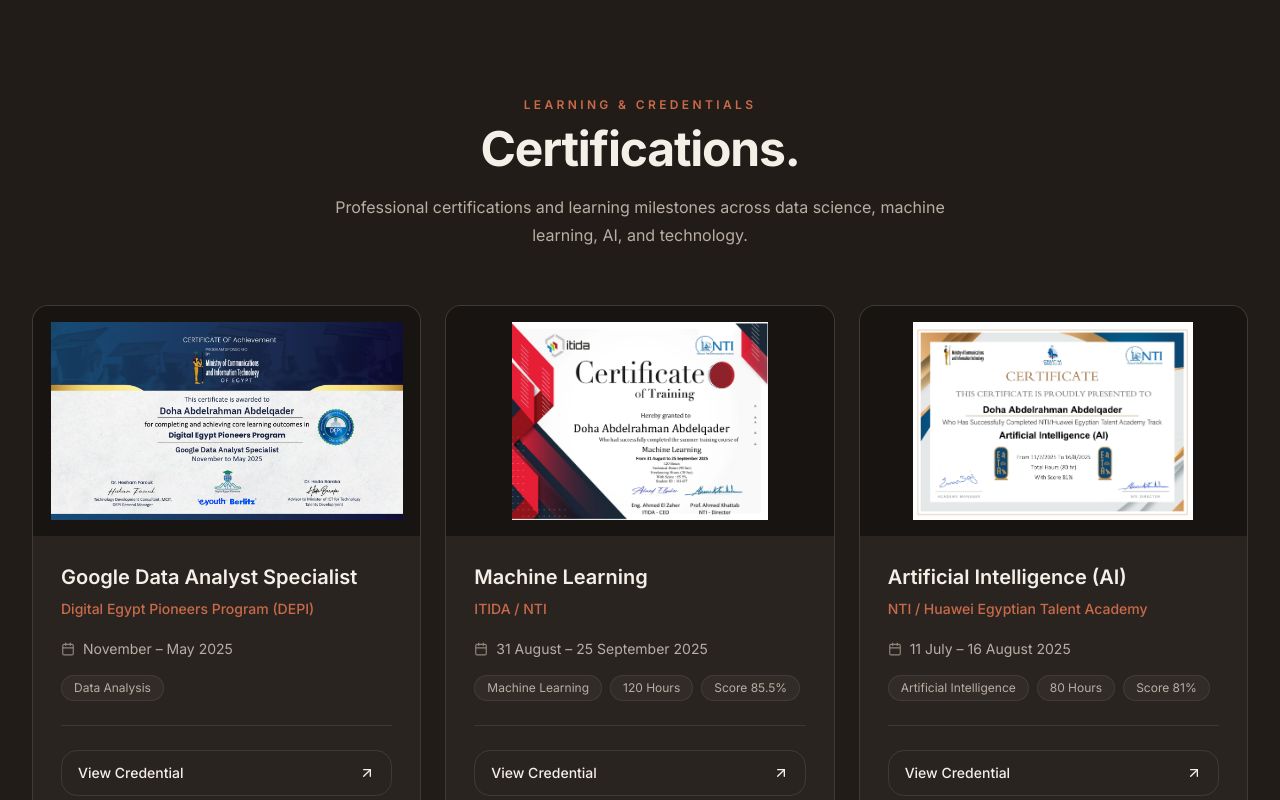
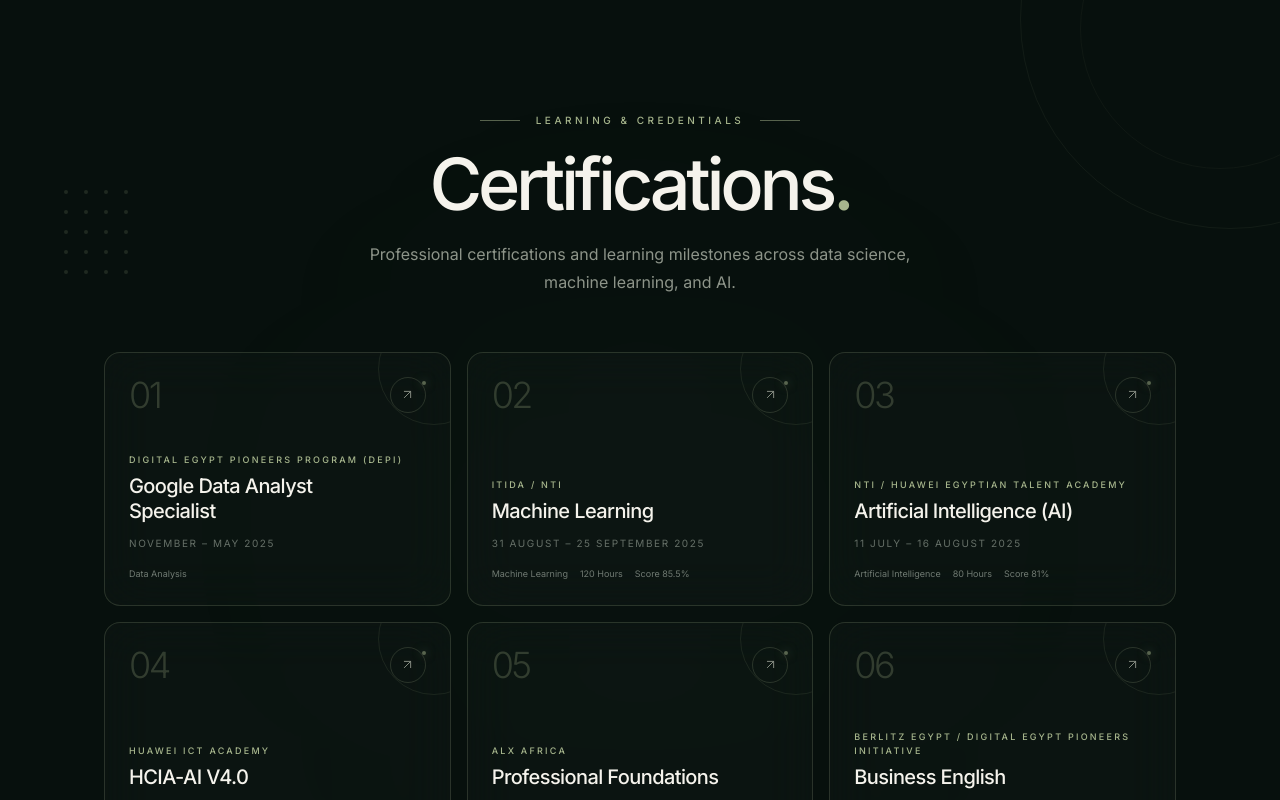
Before and after one commit to DohaAbdelrahman/Doha, a Next.js app: page / in a window 1280 px wide. Shown: the part 7860-8660 px from the top of the page. Built offline with nearby package versions, Linux system fonts and the light colour scheme.

Commit message:
updat certifacate

```diff
--- a/src/sections/CertificationsSection.tsx
+++ b/src/sections/CertificationsSection.tsx
@@ -1,115 +1,338 @@
 "use client";
 
 import { motion } from "framer-motion";
-import { ArrowUpRight, Calendar } from "lucide-react";
+import { ArrowUpRight } from "lucide-react";
 
 import ScrollReveal from "@/components/portfolio/ScrollReveal";
 import { certifications } from "@/data/portfolio";
+
+const colors = {
+  background: "#07100D",
+  cream: "#F5F3EC",
+  olive: "#A7B68D",
+  muted: "#8D9489",
+  border: "rgba(167, 182, 141, 0.20)",
+};
 
 export default function CertificationsSection() {
   return (
     <section
       id="certifications"
-      className="bg-[#211C18] py-24 sm:py-32"
+      className="
+        relative
+        overflow-hidden
+        bg-[#07100D]
+        py-28
+        sm:py-36
+      "
     >
-      <div className="mx-auto max-w-7xl px-6 sm:px-8">
+      {/* =====================================================
+          BACKGROUND
+      ===================================================== */}
 
-        {/* Header */}
+      <div className="pointer-events-none absolute inset-0">
+        {/* Large orbital circles */}
+
+        <div
+          className="
+            absolute
+            -right-40
+            -top-40
+            h-[420px]
+            w-[420px]
+            rounded-full
+            border
+            border-[#A7B68D]/[0.07]
+          "
+        />
+
+        <div
+          className="
+            absolute
+            -right-20
+            -top-20
+            h-[280px]
+            w-[280px]
+            rounded-full
+            border
+            border-[#A7B68D]/[0.05]
+          "
+        />
+
+        {/* Bottom orbit */}
+
+        <div
+          className="
+            absolute
+            -bottom-52
+            -left-40
+            h-[440px]
+            w-[440px]
+            rounded-full
+            border
+            border-[#A7B68D]/[0.06]
+          "
+        />
+
+        {/* Soft glow */}
+
+        <div
+          className="
+            absolute
+            left-1/2
+            top-1/2
+            h-[500px]
+            w-[500px]
+            -translate-x-1/2
+            -translate-y-1/2
+            rounded-full
+            bg-[#A7B68D]/[0.018]
+            blur-[140px]
+          "
+        />
+
+        {/* Dot pattern */}
+
+        <div
+          className="
+            absolute
+            left-[5%]
+            top-[20%]
+            grid
+            grid-cols-4
+            gap-4
+            opacity-30
+          "
+        >
+          {Array.from({ length: 20 }).map((_, index) => (
+            <span
+              key={index}
+              className="
+                h-1
+                w-1
+                rounded-full
+                bg-[#A7B68D]/50
+              "
+            />
+          ))}
+        </div>
+      </div>
+
+      {/* =====================================================
+          CONTENT
+      ===================================================== */}
+
+      <div
+        className="
+          relative
+          z-10
+          mx-auto
+          max-w-6xl
+          px-6
+          sm:px-10
+        "
+      >
+        {/* =================================================
+            HEADER
+        ================================================= */}
+
         <ScrollReveal className="mb-14 text-center">
-          <p className="mb-3 text-xs font-semibold uppercase tracking-[0.28em] text-[#C96A4A]">
-            Learning & Credentials
-          </p>
+          <div
+            className="
+              mb-5
+              flex
+              items-center
+              justify-center
+              gap-4
+            "
+          >
+            <span
+              className="
+                h-px
+                w-10
+                bg-[#A7B68D]/50
+              "
+            />
 
-          <h2 className="text-4xl font-bold tracking-tight text-[#F4EFE7] sm:text-5xl">
-            Certifications.
+            <p
+              className="
+                text-[10px]
+                font-medium
+                uppercase
+                tracking-[0.35em]
+                text-[#A7B68D]
+              "
+            >
+              Learning & Credentials
+            </p>
+
+            <span
+              className="
+                h-px
+                w-10
+                bg-[#A7B68D]/50
+              "
+            />
+          </div>
+
+          <h2
+            className="
+              text-5xl
+              font-medium
+              tracking-[-0.06em]
+              text-[#F5F3EC]
+              sm:text-6xl
+              md:text-7xl
+            "
+          >
+            Certifications
+            <span className="text-[#A7B68D]">
+              .
+            </span>
           </h2>
 
-          <p className="mx-auto mt-5 max-w-2xl text-sm leading-7 text-[#B8AEA4] sm:text-base">
-            Professional certifications and learning milestones across
-            data science, machine learning, AI, and technology.
+          <p
+            className="
+              mx-auto
+              mt-5
+              max-w-xl
+              text-sm
+              leading-7
+              text-[#8D9489]
+              sm:text-base
+            "
+          >
+            Professional certifications and learning
+            milestones across data science,
+            machine learning, and AI.
           </p>
         </ScrollReveal>
 
-        {/* Certification Grid */}
-        <div className="grid grid-cols-1 gap-6 md:grid-cols-2 xl:grid-cols-3">
+        {/* =================================================
+            CERTIFICATION GRID
+        ================================================= */}
+
+        <div
+          className="
+            grid
+            grid-cols-1
+            gap-4
+            sm:grid-cols-2
+            lg:grid-cols-3
+          "
+        >
           {certifications.map((cert, index) => (
             <motion.article
               key={`${cert.title}-${index}`}
-              initial={{ opacity: 0, y: 25 }}
-              whileInView={{ opacity: 1, y: 0 }}
-              viewport={{ once: true, margin: "-70px" }}
+              initial={{
+                opacity: 0,
+                y: 20,
+              }}
+              whileInView={{
+                opacity: 1,
+                y: 0,
+              }}
+              viewport={{
+                once: true,
+                margin: "-60px",
+              }}
               transition={{
-                duration: 0.45,
-                delay: index * 0.05,
+                duration: 0.5,
+                delay: index * 0.06,
               }}
               className="
                 group
+                relative
                 flex
-                min-h-[500px]
+                min-h-[250px]
                 flex-col
                 overflow-hidden
                 rounded-2xl
                 border
-                border-white/[0.10]
-                bg-[#2A2420]
+                border-[#A7B68D]/20
+                bg-white/[0.018]
+                p-6
+                backdrop-blur-xl
                 transition-all
-                duration-300
-                hover:-translate-y-2
-                hover:border-[#C96A4A]/40
-                hover:shadow-2xl
+                duration-500
+                hover:-translate-y-1
+                hover:border-[#A7B68D]/55
+                hover:bg-[#A7B68D]/[0.035]
+                hover:shadow-[0_20px_60px_rgba(0,0,0,0.25)]
               "
             >
-              {/* ================= IMAGE ================= */}
+              {/* =================================================
+                  CARD DECORATION
+              ================================================= */}
 
-              <a
-                href={cert.credentialUrl}
-                target="_blank"
-                rel="noopener noreferrer"
+              <div
+                className="
+                  pointer-events-none
+                  absolute
+                  -right-10
+                  -top-10
+                  h-28
+                  w-28
+                  rounded-full
+                  border
+                  border-[#A7B68D]/10
+                  transition-transform
+                  duration-700
+                  group-hover:scale-125
+                "
+              />
+
+              <div
+                className="
+                  pointer-events-none
+                  absolute
+                  right-6
+                  top-7
+                  h-1
+                  w-1
+                  rounded-full
+                  bg-[#A7B68D]/50
+                  shadow-[0_0_10px_rgba(167,182,141,0.5)]
+                "
+              />
+
+              {/* =================================================
+                  TOP ROW
+              ================================================= */}
+
+              <div
                 className="
                   relative
-                  block
-                  h-[230px]
-                  overflow-hidden
-                  bg-[#181411]
+                  flex
+                  items-start
+                  justify-between
                 "
               >
-                <img
-                  src={cert.image}
-                  alt={`${cert.title} certificate`}
+                {/* Number */}
+
+                <span
                   className="
-                    h-full
-                    w-full
-                    object-contain
-                    p-4
-                    transition-transform
-                    duration-500
-                    group-hover:scale-[1.03]
+                    text-4xl
+                    font-light
+                    leading-none
+                    tracking-[-0.07em]
+                    text-[#A7B68D]/25
+                    transition-colors
+                    duration-300
+                    group-hover:text-[#A7B68D]/60
                   "
-                />
+                >
+                  {String(index + 1).padStart(2, "0")}
+                </span>
 
-                {/* Image overlay */}
-                <div
+                {/* Credential */}
+
+                <a
+                  href={cert.credentialUrl}
+                  target="_blank"
+                  rel="noopener noreferrer"
+                  aria-label={`View ${cert.title} credential`}
                   className="
-                    pointer-events-none
-                    absolute
-                    inset-0
-                    bg-gradient-to-t
-                    from-[#2A2420]/50
-                    via-transparent
-                    to-transparent
-                    opacity-0
-                    transition-opacity
-                    duration-300
-                    group-hover:opacity-100
-                  "
-                />
-
-                {/* View image */}
-                <div
-                  className="
-                    absolute
-                    right-4
-                    top-4
                     flex
                     h-9
                     w-9
@@ -117,57 +340,92 @@
                     justify-center
                     rounded-full
                     border
-                    border-white/10
-                    bg-[#211C18]/80
-                    text-[#F4EFE7]
-                    opacity-0
-                    backdrop-blur-sm
+                    border-[#A7B68D]/20
+                    text-[#8D9489]
                     transition-all
                     duration-300
-                    group-hover:opacity-100
+                    hover:border-[#A7B68D]/70
+                    hover:bg-[#A7B68D]/[0.07]
+                    hover:text-[#A7B68D]
                   "
                 >
-                  <ArrowUpRight size={16} />
-                </div>
-              </a>
+                  <ArrowUpRight
+                    size={15}
+                    strokeWidth={1.5}
+                  />
+                </a>
+              </div>
 
-              {/* ================= CONTENT ================= */}
+              {/* =================================================
+                  CONTENT
+              ================================================= */}
 
-              <div className="flex flex-1 flex-col p-6 sm:p-7">
+              <div className="relative mt-auto pt-10">
+                {/* Organization */}
+
+                <p
+                  className="
+                    mb-2
+                    text-[9px]
+                    font-medium
+                    uppercase
+                    tracking-[0.25em]
+                    text-[#A7B68D]
+                  "
+                >
+                  {cert.organization}
+                </p>
 
                 {/* Title */}
-                <div>
-                  <h3 className="text-xl font-semibold leading-snug text-[#F4EFE7]">
-                    {cert.title}
-                  </h3>
 
-                  <p className="mt-2 text-sm font-medium text-[#C96A4A]">
-                    {cert.organization}
-                  </p>
-                </div>
+                <h3
+                  className="
+                    max-w-[90%]
+                    text-xl
+                    font-medium
+                    leading-tight
+                    tracking-[-0.03em]
+                    text-[#F5F3EC]
+                    transition-colors
+                    duration-300
+                    group-hover:text-[#A7B68D]
+                  "
+                >
+                  {cert.title}
+                </h3>
 
                 {/* Date */}
-                <div className="mt-5 flex items-center gap-2 text-sm text-[#B8AEA4]">
-                  <Calendar size={14} className="text-[#8E847B]" />
 
-                  <span>{cert.date}</span>
-                </div>
+                <p
+                  className="
+                    mt-3
+                    text-[10px]
+                    uppercase
+                    tracking-[0.16em]
+                    text-[#667068]
+                  "
+                >
+                  {cert.date}
+                </p>
 
-                {/* Skills / Details */}
+                {/* Skills */}
+
                 {cert.skills?.length > 0 && (
-                  <div className="mt-4 flex flex-wrap gap-2">
+                  <div
+                    className="
+                      mt-4
+                      flex
+                      flex-wrap
+                      gap-x-3
+                      gap-y-1.5
+                    "
+                  >
                     {cert.skills.map((skill) => (
                       <span
                         key={skill}
                         className="
-                          rounded-full
-                          border
-                          border-white/[0.08]
-                          bg-white/[0.04]
-                          px-3
-                          py-1
-                          text-xs
-                          text-[#B8AEA4]
+                          text-[9px]
+                          text-[#707A72]
                         "
                       >
                         {skill}
@@ -175,52 +433,74 @@
                     ))}
                   </div>
                 )}
+              </div>
 
-                {/* Spacer */}
-                <div className="flex-1" />
+              {/* =================================================
+                  BOTTOM LINE
+              ================================================= */}
 
-                {/* Divider */}
-                <div className="my-6 h-px bg-white/[0.09]" />
-
-                {/* Credential Button */}
-                <a
-                  href={cert.credentialUrl}
-                  target="_blank"
-                  rel="noopener noreferrer"
-                  className="
-                    inline-flex
-                    items-center
-                    justify-between
-                    rounded-xl
-                    border
-                    border-white/[0.10]
-                    px-4
-                    py-3
-                    text-sm
-                    font-medium
-                    text-[#F4EFE7]
-                    transition-all
-                    duration-200
-                    hover:border-[#C96A4A]/50
-                    hover:bg-[#C96A4A]/10
-                  "
-                >
-                  <span>View Credential</span>
-
-                  <ArrowUpRight
-                    size={16}
-                    className="
-                      transition-transform
-                      duration-200
-                      group-hover:-translate-y-0.5
-                      group-hover:translate-x-0.5
-                    "
-                  />
-                </a>
-              </div>
+              <span
+                className="
+                  absolute
+                  bottom-0
+                  left-1/2
+                  h-px
+                  w-0
+                  -translate-x-1/2
+                  bg-[#A7B68D]
+                  shadow-[0_0_12px_rgba(167,182,141,0.6)]
+                  transition-all
+                  duration-500
+                  group-hover:w-2/3
+                "
+              />
             </motion.article>
           ))}
         </div>
+
+        {/* =================================================
+            BOTTOM DECORATION
+        ================================================= */}
+
+        <ScrollReveal
+          direction="up"
+          delay={0.25}
+          className="mt-14"
+        >
+          <div
+            className="
+              flex
+              items-center
+              justify-center
+              gap-4
+            "
+          >
+            <span
+              className="
+                h-px
+                w-16
+                bg-[#A7B68D]/15
+              "
+            />
+
+            <span
+              className="
+                h-1.5
+                w-1.5
+                rounded-full
+                bg-[#A7B68D]/60
+              "
+            />
+
+            <span
+              className="
+                h-px
+                w-16
+                bg-[#A7B68D]/15
+              "
+            />
+          </div>
+        </ScrollReveal>
       </div>
     </section>
   );
```
